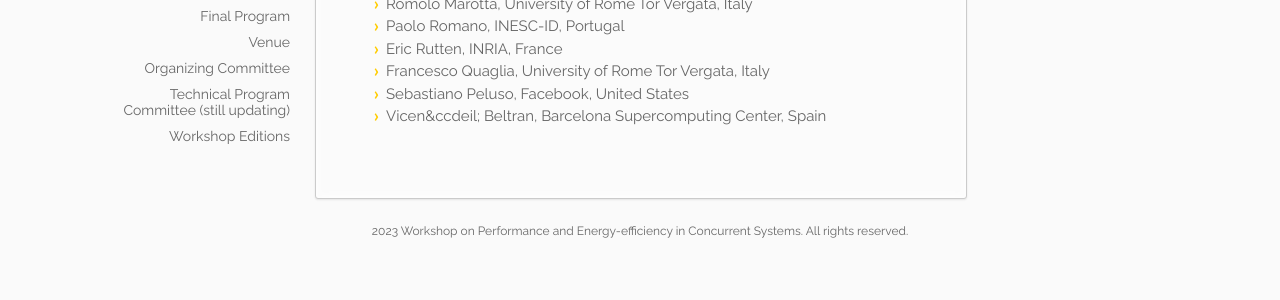
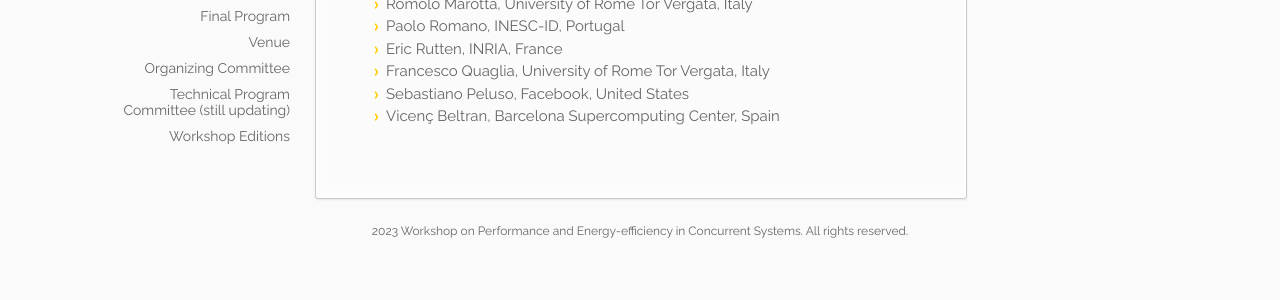
Before and after one commit to pecs-workshop/pecs-workshop.github.io, a Jekyll site: the page built from _2023/10.tpc.md, in a window 1280 px wide. Shown: the part 269-569 px from the top of the page. Built offline with Jekyll 4.4.1, drawn with Linux system fonts in a browser that asks for light colours; some of the changed lines change nothing that is shown.

Commit message:
updated tpc (fixed html typo)
Signed-off-by: Romolo Marotta <romolo.marotta@gmail.com>

```diff
--- a/_2023/10.tpc.md
+++ b/_2023/10.tpc.md
@@ -10,4 +10,4 @@ permalink: /:collection/tpc
 * Eric Rutten, INRIA, France
 * Francesco Quaglia, University of Rome Tor Vergata, Italy
 * Sebastiano Peluso, Facebook, United States
-* Vicen&ccdeil; Beltran, Barcelona Supercomputing Center, Spain
+* Vicen&ccedil; Beltran, Barcelona Supercomputing Center, Spain
```
